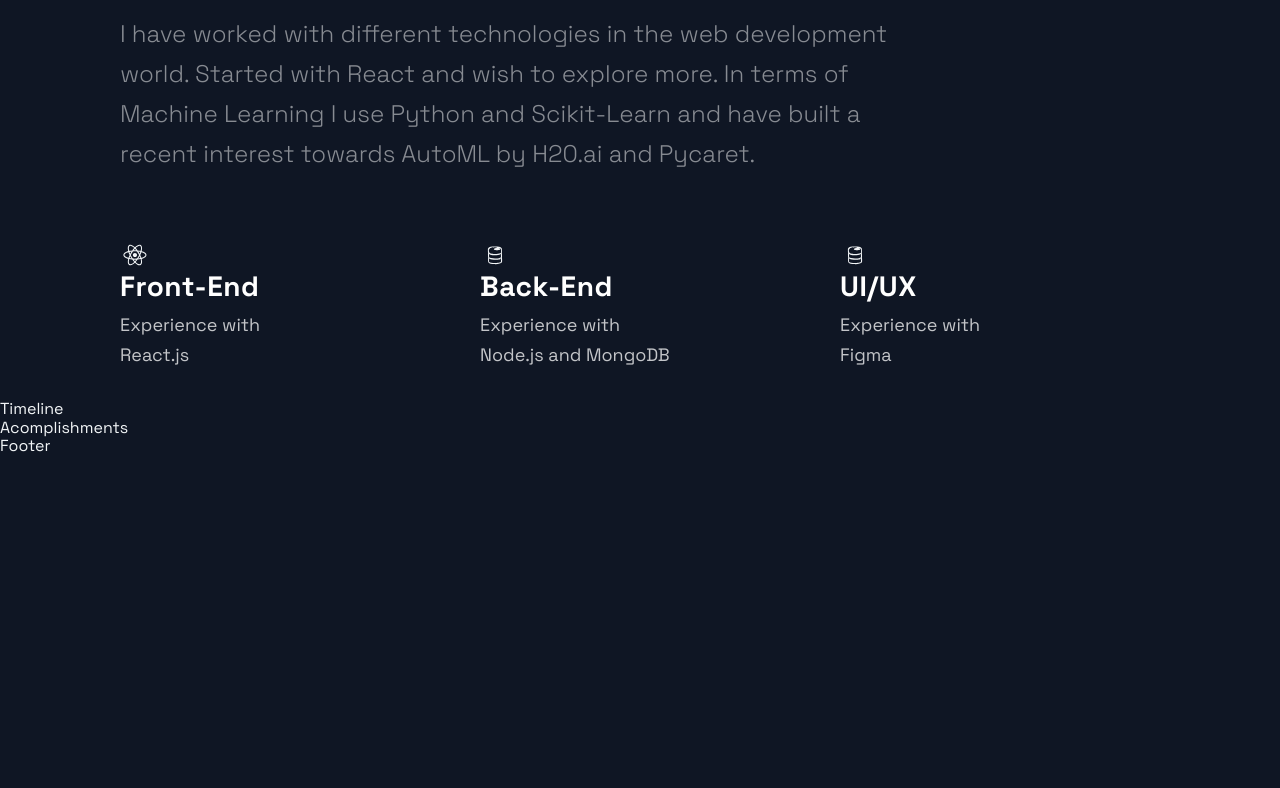
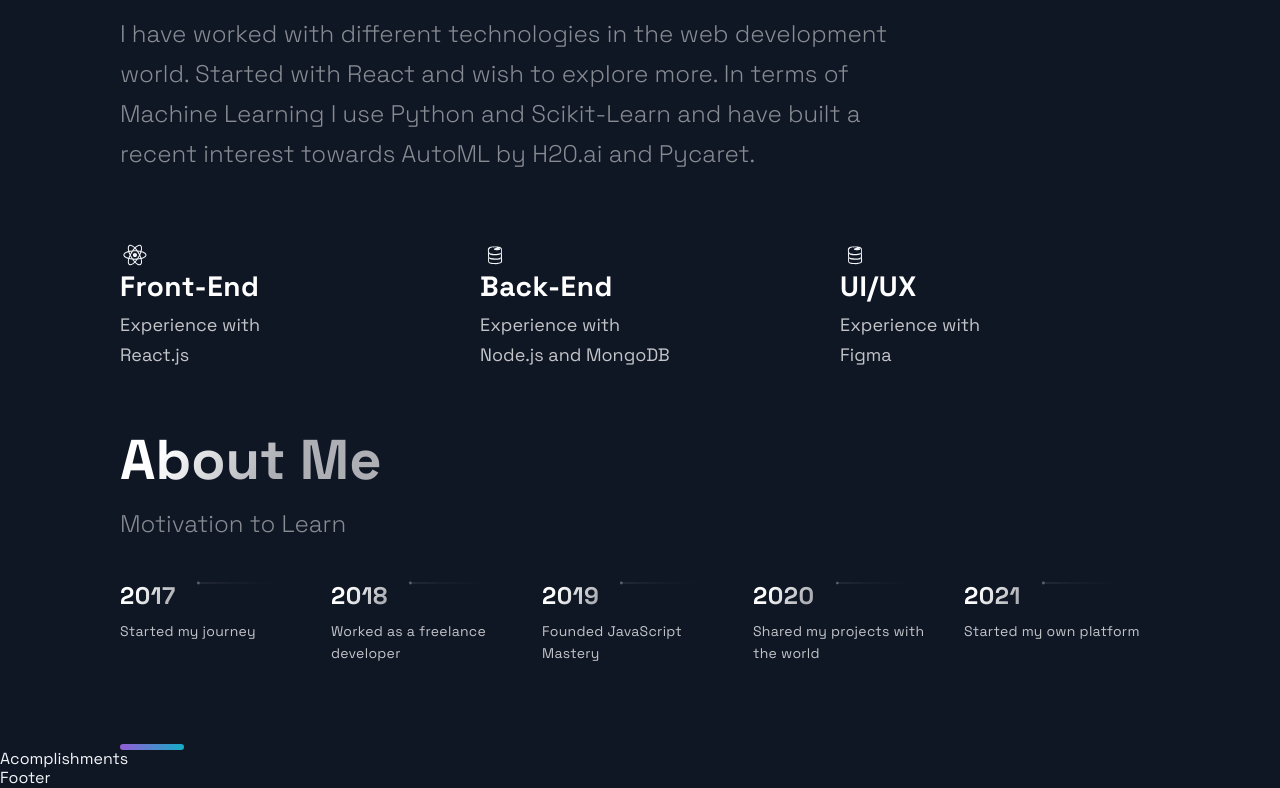
Before and after one commit to Jishnudeep/Portfolio_web, a Next.js app: page / in a window 1280 px wide. Shown: the part 2339-3127 px from the top of the page. Before the commit the page ends 2795 px from the top, so only its background shows below. Built offline with nearby package versions, Linux system fonts and the light colour scheme.

Commit message:
Timeline section done

```diff
--- a/src/components/TimeLine/TimeLine.js
+++ b/src/components/TimeLine/TimeLine.js
@@ -1,51 +1,141 @@
-import React, { useState, useRef, useEffect } from 'react';
+import React, { useState, useRef, useEffect } from "react";
 
-import { CarouselButton, CarouselButtonDot, CarouselButtons, CarouselContainer, CarouselItem, CarouselItemImg, CarouselItemText, CarouselItemTitle, CarouselMobileScrollNode } from './TimeLineStyles';
-import { Section, SectionDivider, SectionText, SectionTitle } from '../../styles/GlobalComponents';
-import { TimeLineData } from '../../constants/constants';
+import {
+  CarouselButton,
+  CarouselButtonDot,
+  CarouselButtons,
+  CarouselContainer,
+  CarouselItem,
+  CarouselItemImg,
+  CarouselItemText,
+  CarouselItemTitle,
+  CarouselMobileScrollNode,
+} from "./TimeLineStyles";
+import {
+  Section,
+  SectionDivider,
+  SectionText,
+  SectionTitle,
+} from "../../styles/GlobalComponents";
+import { TimeLineData } from "../../constants/constants";
 
 const TOTAL_CAROUSEL_COUNT = TimeLineData.length;
 
 const Timeline = () => {
-  // const [activeItem, setActiveItem] = useState(0);
-  // const carouselRef = useRef();
+  const [activeItem, setActiveItem] = useState(0);
+  const carouselRef = useRef();
 
-  // const scroll = (node, left) => {
-  //   return node.scrollTo({ left, behavior: 'smooth' });
-  // }
+  const scroll = (node, left) => {
+    return node.scrollTo({ left, behavior: "smooth" });
+  };
 
-  // const handleClick = (e, i) => {
-  //   e.preventDefault();
+  const handleClick = (e, i) => {
+    e.preventDefault();
 
-  //   if (carouselRef.current) {
-  //     const scrollLeft = Math.floor(carouselRef.current.scrollWidth * 0.7 * (i / TimeLineData.length));
+    if (carouselRef.current) {
+      const scrollLeft = Math.floor(
+        carouselRef.current.scrollWidth * 0.7 * (i / TimeLineData.length)
+      );
 
-  //     scroll(carouselRef.current, scrollLeft);
-  //   }
-  // }
+      scroll(carouselRef.current, scrollLeft);
+    }
+  };
 
-  // const handleScroll = () => {
-  //   if (carouselRef.current) {
-  //     const index = Math.round((carouselRef.current.scrollLeft / (carouselRef.current.scrollWidth * 0.7)) * TimeLineData.length);
+  const handleScroll = () => {
+    if (carouselRef.current) {
+      const index = Math.round(
+        (carouselRef.current.scrollLeft /
+          (carouselRef.current.scrollWidth * 0.7)) *
+          TimeLineData.length
+      );
 
-  //     setActiveItem(index);
-  //   }
-  // }
+      setActiveItem(index);
+    }
+  };
 
-  // // snap back to beginning of scroll when window is resized
-  // // avoids a bug where content is covered up if coming from smaller screen
-  // useEffect(() => {
-  //   const handleResize = () => {
-  //     scroll(carouselRef.current, 0);
-  //   }
+  // snap back to beginning of scroll when window is resized
+  // avoids a bug where content is covered up if coming from smaller screen
+  useEffect(() => {
+    const handleResize = () => {
+      scroll(carouselRef.current, 0);
+    };
 
-  //   window.addEventListener('resize', handleResize);
-  // }, []);
+    window.addEventListener("resize", handleResize);
+  }, []);
 
   return (
-    <div>
-      Timeline
-    </div>
+    <Section id="about">
+      <SectionTitle>About Me</SectionTitle>
+      <SectionText>Motivation to Learn</SectionText>
+      <CarouselContainer ref={carouselRef} onScroll={handleScroll}>
+        <>
+          {TimeLineData.map((item, index) => (
+            <CarouselMobileScrollNode
+              key={index}
+              final={index === TOTAL_CAROUSEL_COUNT - 1}
+            >
+              <CarouselItem
+                index={index}
+                id={`carousel__item-${index}`}
+                active={activeItem}
+                onClick={(e) => handleClick(e, index)}
+              >
+                <CarouselItemTitle>
+                  {item.year}
+                  <CarouselItemImg
+                    width="208"
+                    height="6"
+                    viewBox="0 0 208 6"
+                    fill="none"
+                    xmlns="http://www.w3.org/2000/svg"
+                  >
+                    <path
+                      fill-rule="evenodd"
+                      clip-rule="evenodd"
+                      d="M2.5 5.5C3.88071 5.5 5 4.38071 5 3V3.5L208 3.50002V2.50002L5 2.5V3C5 1.61929 3.88071 0.5 2.5 0.5C1.11929 0.5 0 1.61929 0 3C0 4.38071 1.11929 5.5 2.5 5.5Z"
+                      fill="url(#paint0_linear)"
+                      fill-opacity="0.33"
+                    />
+                    <defs>
+                      <linearGradient
+                        id="paint0_linear"
+                        x1="-4.30412e-10"
+                        y1="0.5"
+                        x2="208"
+                        y2="0.500295"
+                        gradientUnits="userSpaceOnUse"
+                      >
+                        <stop stop-color="white" />
+                        <stop
+                          offset="0.79478"
+                          stop-color="white"
+                          stop-opacity="0"
+                        />
+                      </linearGradient>
+                    </defs>
+                  </CarouselItemImg>
+                </CarouselItemTitle>
+                <CarouselItemText>{item.text}</CarouselItemText>
+              </CarouselItem>
+            </CarouselMobileScrollNode>
+          ))}
+        </>
+      </CarouselContainer>
+      <CarouselButtons>
+        {TimeLineData.map((item, index) => (
+          <CarouselButton
+            key={index}
+            index={index}
+            active={activeItem}
+            onClick={(e) => handleClick(e, index)}
+            type="button"
+          >
+            <CarouselButtonDot active={activeItem} />
+          </CarouselButton>
+        ))}
+      </CarouselButtons>
+      <SectionDivider />
+    </Section>
   );
 };
 
```
